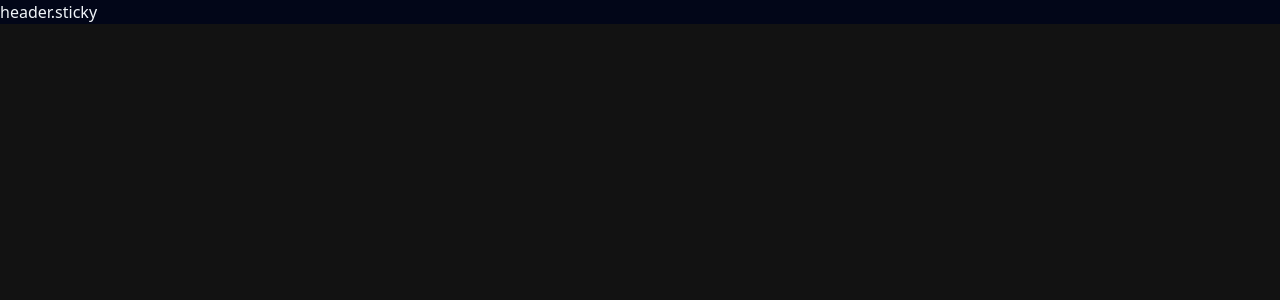
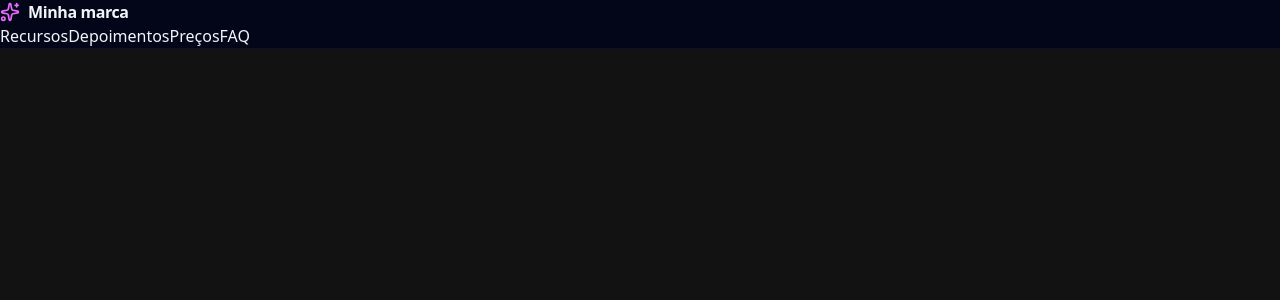
Before and after one commit to Gioomoraes/projeto-site, a React (Vite) app: page / in a window 1280 px wide. Shown: the top 300 px of the page. Built offline with nearby package versions, Linux system fonts and the light colour scheme.

Commit message:
feat: add header layout with navigation links and branding

```diff
--- a/src/App.jsx
+++ b/src/App.jsx
@@ -12,6 +12,7 @@ import {
   Zap,
   Sparkles,
 } from "lucide-react";
+import { a } from "framer-motion/client";
 
 const navLinks = [
   { href: "#features", label: "Recursos" },
@@ -24,8 +25,20 @@ function App() {
   const [open, setOpen] = useState(false);
 
   return (
-    <div className="bg-slate-950 text-slate-100 selection:bg-fuschia-500/30">
-      header.sticky
+    <div className="bg-slate-950 text-slate-100 selection:bg-fuchsia-500/30">
+      <header className="sticky top-8 z-40 border-b border-white/5">
+        <div>
+          <a href="#" className="flex items-center gap-2">
+            <Sparkles className="size-5 text-fuchsia-400" />
+            <span className="font-bold tracking-tight">Minha marca</span>
+          </a>
+          <nav>
+            {navLinks.map((l) => (
+              <a>{l.label}</a>
+            ))}
+          </nav>
+        </div>
+      </header>
     </div>
   );
 }
```
